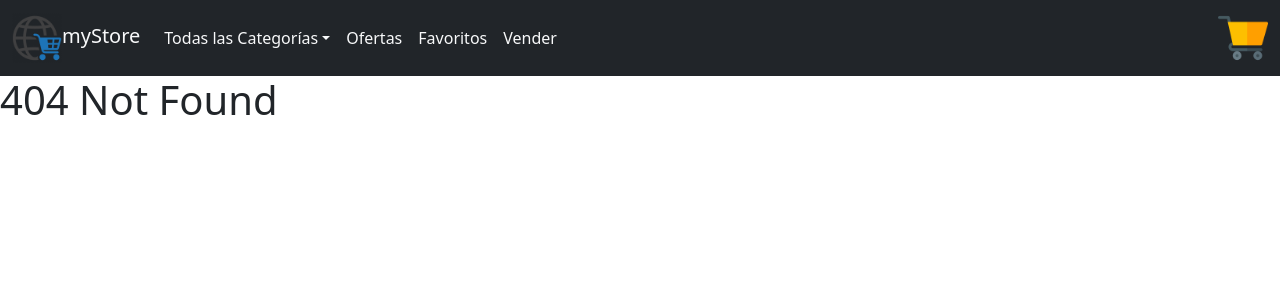
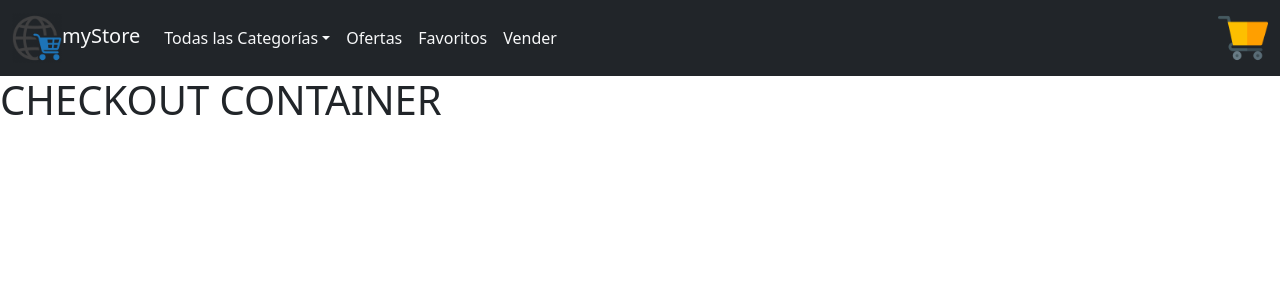
Before and after one commit to matiasmendaro/my-store, a React (Create React App) app: page /cart in a window 1280 px wide. Before the commit this address had no page. Shown: the top 300 px of the page. Built offline with nearby package versions, Linux system fonts and the light colour scheme.

Commit message:
Se agrego boton Checkout y CheckoutContainer

```diff
--- a/src/App.jsx
+++ b/src/App.jsx
@@ -10,6 +10,7 @@ import 'bootstrap/dist/js/bootstrap.min.js'
 import { NavbarComponent } from './components/NavbarComponent/NavbarComponent';
 import { ItemListContainer } from './containers/ItemListContainer';
 import { ItemDetailContainer } from './containers/ItemDetailContainer';
+import { CheckoutContainer } from './containers/CheckoutContainer/index';
 
 
 function App() {
@@ -22,6 +23,7 @@ function App() {
           <Route exact path="/" component={ItemListContainer} />
           <Route exact path="/category/:id" component={ItemListContainer} />
           <Route exact path="/item/:id" component={ItemDetailContainer} />
+          <Route exact path="/cart" component={CheckoutContainer} />
 
           <Route path="*" component={() => <h1>404 Not Found</h1>} />
         </Switch>
--- a/src/components/ItemDetailComponent/index.jsx
+++ b/src/components/ItemDetailComponent/index.jsx
@@ -1,9 +1,12 @@
 import { ItemCountComponent } from './../ItemCountComponent/index';
+import { useState } from 'react';
+import { Link } from 'react-router-dom';
 
 export const ItemDetailComponent = ({item}) => {
-
+    const [cartQuantity, setCartQuantity] = useState(0);
     const onAdd = (cantidad) => {
-        alert(`se agregaron ${cantidad} items del producto`);
+        //alert(`se agregaron ${cantidad} items del producto`);
+        setCartQuantity(cantidad);
     }
 
     return(
@@ -20,7 +23,7 @@ export const ItemDetailComponent = ({item}) => {
                             <p className="card-text">{item.description}</p>
                             <p className="card-text"><small className="text-muted">$ {item.price}</small></p>
                             <br />
-                        <ItemCountComponent stock={5} initial={1} onAdd={onAdd} />
+                            {cartQuantity === 0 ? <ItemCountComponent stock={5} initial={1} onAdd={onAdd} /> : <Link to={"/cart"}><button type="button" className="btn btn-success">Termina tu compra</button> </Link>}
                         </div>
                     </div>
                 </div>
--- /dev/null
+++ b/src/containers/CheckoutContainer/index.jsx
@@ -0,0 +1,6 @@
+<h1>CHECKOUT CONTAINER</h1>
+export const CheckoutContainer = () => {
+    return(
+        <h1>CHECKOUT CONTAINER</h1>
+    )
+}
```
Lines whose indentation alone changed are shown as unchanged.
